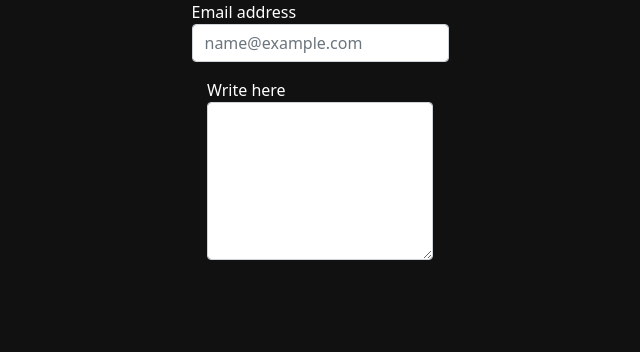
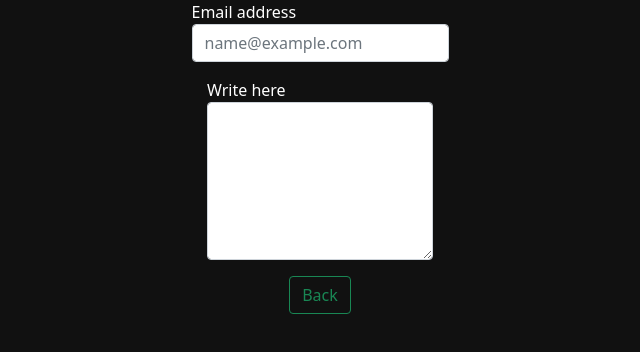
Before and after one commit to devian5/webSite, a plain HTML site: page contact.html in a window 1280 px wide. Shown: the top 352 px of the page, without its empty margins (320-960 px from the left). Drawn offline with nearby package versions, Linux system fonts and the light colour scheme.

Commit message:
I have put a button to go back to home

```diff
--- a/contact.html
+++ b/contact.html
@@ -6,6 +6,7 @@
     <title>Contact page</title>
     <link rel="stylesheet" href="./css/style.css">
     <link href="https://cdn.jsdelivr.net/npm/bootstrap@5.0.0-beta1/dist/css/bootstrap.min.css" rel="stylesheet" integrity="sha384-giJF6kkoqNQ00vy+HMDP7azOuL0xtbfIcaT9wjKHr8RbDVddVHyTfAAsrekwKmP1" crossorigin="anonymous">
+    <link rel="preconnect" href="https://fonts.gstatic.com">
 </head>
 <body>
     <div class="box">
@@ -19,6 +20,11 @@
                 <textarea class="form-control" id="exampleFormControlTextarea1" rows="6"></textarea>
               </div>
         </div>
+        <div class="button">
+            <a href="./index.html">
+                <button type="button" class="btn btn-outline-success">Back</button>
+            </a>
+        </div>
     </div>
 
 
--- a/css/style.css
+++ b/css/style.css
@@ -4,6 +4,7 @@
     margin: 0;
     padding: 0;
 }
+
 .box {
     display: flex;
     background-color: rgb(17, 17, 17);
@@ -15,6 +16,7 @@
     background-attachment: fixed;
 
 }
+
 @media (min-width: 450px){
     .box {
         display: flex;
@@ -84,3 +86,8 @@
     align-items: center;
     flex-direction: column;
 }
+
+.button {
+    display: flex;
+    justify-content: center;
+}
```
